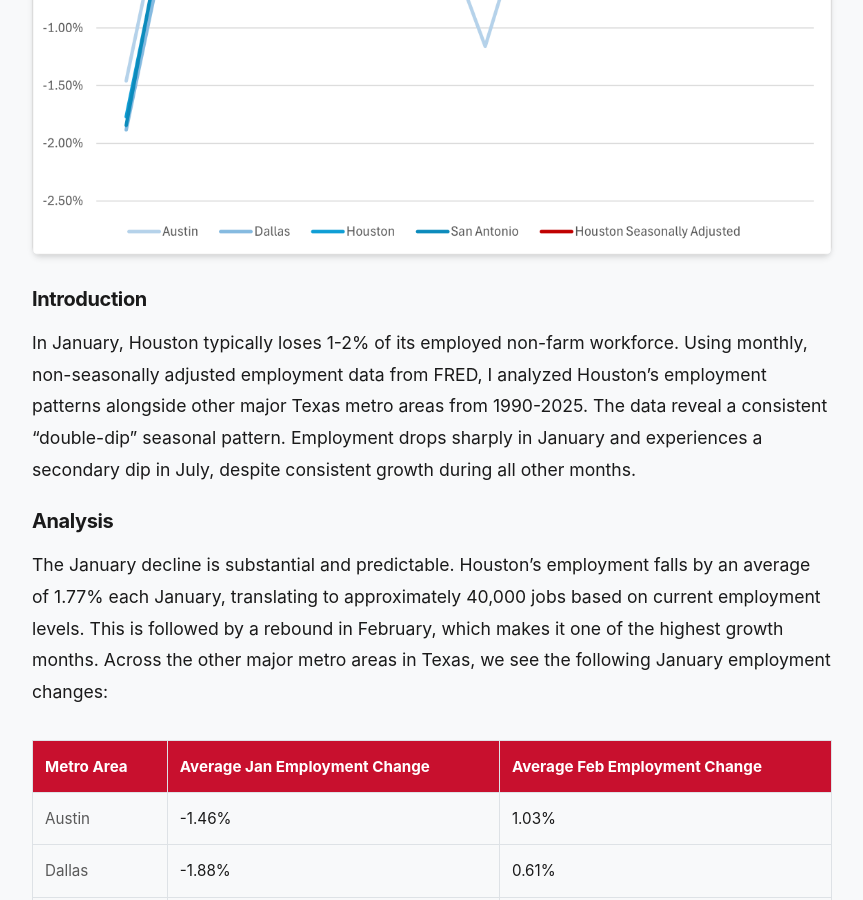
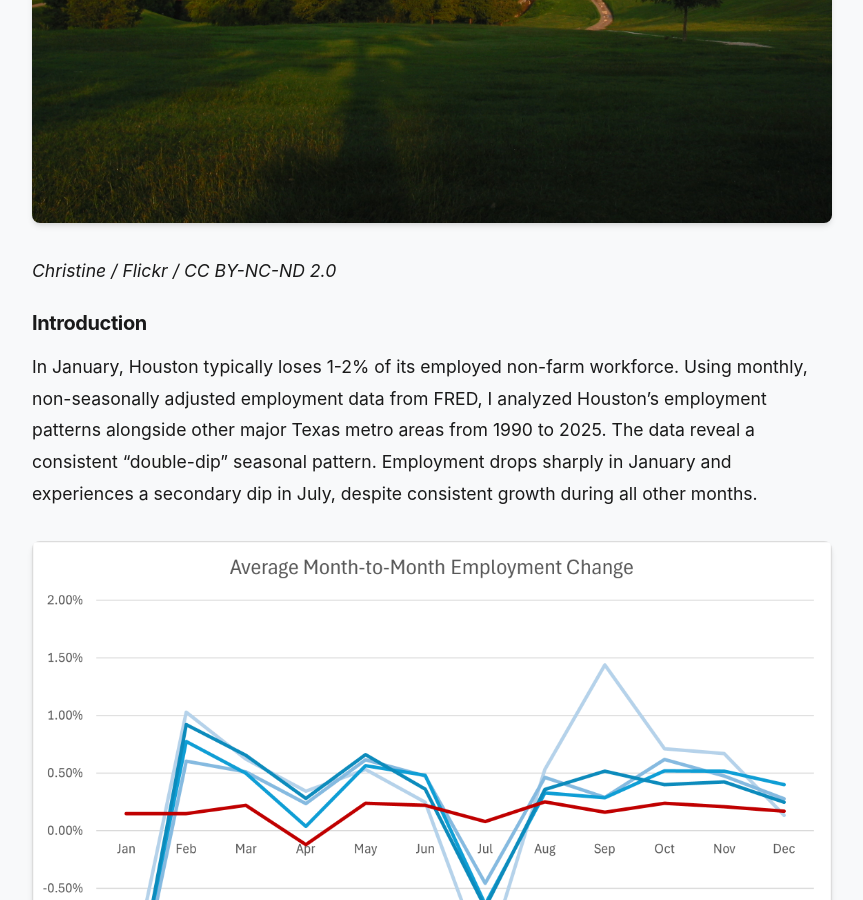
Before and after one commit to econsociety/esuh, a Jekyll site: the page built from _research/2025-12-1-houston-employment-seasonality.md, in a window 1280 px wide and 900 px high, scrolled down 854 px. Shown: the whole window, without its empty margins (208-1071 px from the left). Built offline with Jekyll 4.4.1, drawn with Linux system fonts in a browser that asks for light colours; some of the changed text lies outside the part shown.

Commit message:
Update 2025-12-1-houston-employment-seasonality.md

```diff
--- a/_research/2025-12-1-houston-employment-seasonality.md
+++ b/_research/2025-12-1-houston-employment-seasonality.md
@@ -3,21 +3,24 @@ title: Houston's Seasonal Employment Patterns
 subtitle: How contract cycles create predictable job losses twice a year
 author: Isaac Turner
 date: 2025-12-01
-excerpt: In January, Houston typically loses 1-2% of its employed non-farm workforce. Using monthly, non-seasonally adjusted employment data from FRED, I analyzed 35 years of Texas metro areas' employment patterns. The data reveal a consistent "double-dip" seasonal pattern...
+excerpt: In January, Houston typically loses 1-2% of its employed non-farm workforce. Using monthly, non-seasonally adjusted employment data from FRED, I analyzed the employment patterns of 35 years of Texas metro areas. The data reveal a consistent "double-dip" seasonal pattern...
 topic:
   - Labor Market
 citations:
   - "U.S. Bureau of Labor Statistics, All Employees: Total Nonfarm in Austin-Round Rock-San Marcos, TX (MSA) [AUST448NAN], retrieved from FRED, Federal Reserve Bank of St. Louis; https://fred.stlouisfed.org/series/AUST448NAN, December 1, 2025.\r"
   - "U.S. Bureau of Labor Statistics, All Employees: Total Nonfarm in Dallas-Fort Worth-Arlington, TX (MSA) [DALL148NAN], retrieved from FRED, Federal Reserve Bank of St. Louis; https://fred.stlouisfed.org/series/DALL148NAN, December 1, 2025."
+  -  "U.S. Bureau of Labor Statistics, All Employees: Total Nonfarm in Houston-Pasadena-The Woodlands, TX (MSA) [HOUS448NA], retrieved from FRED, Federal Reserve Bank of St. Louis; https://fred.stlouisfed.org/series/HOUS448NA, December 1, 2025."
   - "U.S. Bureau of Labor Statistics, All Employees: Total Nonfarm in Houston-Pasadena-The Woodlands, TX (MSA) [HOUS448NAN], retrieved from FRED, Federal Reserve Bank of St. Louis; https://fred.stlouisfed.org/series/HOUS448NAN, December 1, 2025."
   - "U.S. Bureau of Labor Statistics, All Employees: Total Nonfarm in San Antonio-New Braunfels, TX (MSA) [SANA748NAN], retrieved from FRED, Federal Reserve Bank of St. Louis; https://fred.stlouisfed.org/series/SANA748NAN, December 1, 2025."
-  - "U.S. Bureau of Labor Statistics, All Employees: Total Nonfarm in Houston-Pasadena-The Woodlands, TX (MSA) [HOUS448NA], retrieved from FRED, Federal Reserve Bank of St. Louis; https://fred.stlouisfed.org/series/HOUS448NA, December 1, 2025."
 ---
 
+![Houston Skyline]({{ '/assets/images/houston-skyline.jpg' | relative_url }})
+*Christine / Flickr / CC BY-NC-ND 2.0*
+
+#### Introduction
+In January, Houston typically loses 1-2% of its employed non-farm workforce. Using monthly, non-seasonally adjusted employment data from FRED, I analyzed Houston's employment patterns alongside other major Texas metro areas from 1990 to 2025. The data reveal a consistent "double-dip" seasonal pattern. Employment drops sharply in January and experiences a secondary dip in July, despite consistent growth during all other months.
+
 ![Average Month to Month Employment Change % by Texas Metro Area]({{ '/assets/images/avgmmemployment.png' | relative_url }})
-#### Introduction
-In January, Houston typically loses 1-2% of its employed non-farm workforce. Using monthly, non-seasonally adjusted employment data from FRED, I analyzed Houston's employment patterns alongside other major Texas metro areas from 1990-2025. The data reveal a consistent "double-dip" seasonal pattern. Employment drops sharply in January and experiences a secondary dip in July, despite consistent growth during all other months.
-
 #### Analysis
 The January decline is substantial and predictable. Houston's employment falls by an average of 1.77% each January, translating to approximately 40,000 jobs based on current employment levels. This is followed by a rebound in February, which makes it one of the highest growth months. Across the other major metro areas in Texas, we see the following January employment changes:
 
```
